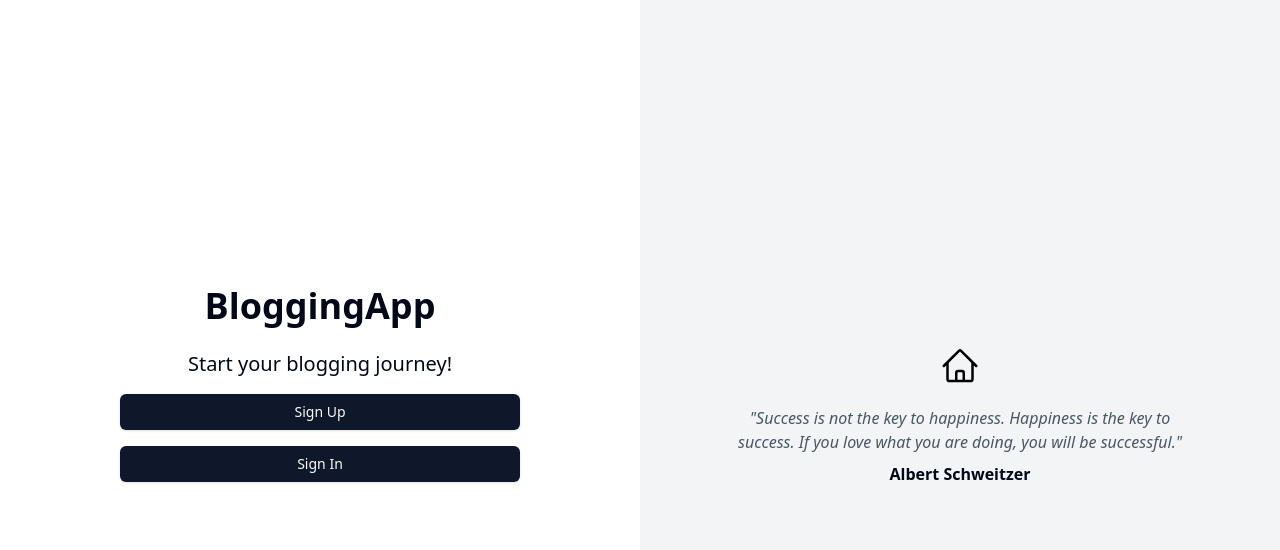
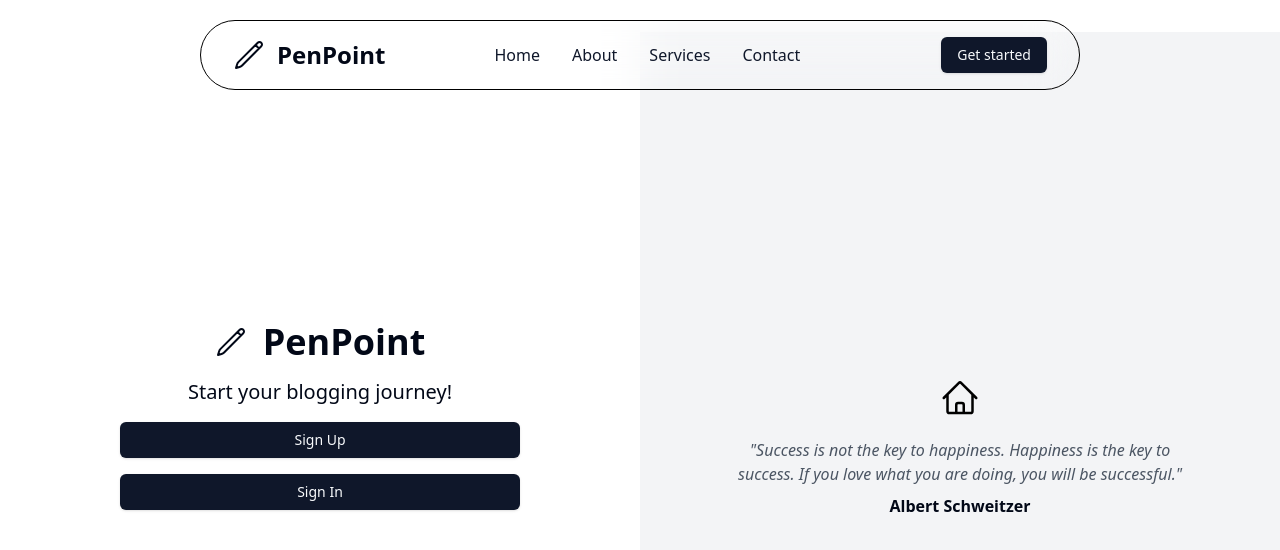
Before and after one commit to akshatg5/Pen-Point, a React (Vite) app in the folder Frontend/: page / in a window 1280 px wide. Shown: the top 550 px of the page. Built offline with nearby package versions, Linux system fonts and the light colour scheme; no server answers.

Commit message:
Added protected route and navbar on home page

```diff
--- a/Frontend/package.json
+++ b/Frontend/package.json
@@ -24,6 +24,7 @@
     "class-variance-authority": "^0.7.0",
     "cloudinary": "^2.3.0",
     "clsx": "^2.1.1",
+    "framer-motion": "^11.3.17",
     "react": "^18.2.0",
     "react-dom": "^18.2.0",
     "react-hook-form": "^7.51.5",
--- a/Frontend/src/App.tsx
+++ b/Frontend/src/App.tsx
@@ -1,5 +1,5 @@
-import { BrowserRouter,Route,Routes } from "react-router-dom";
-import SignUp  from './pages/Signup'
+import { BrowserRouter, Route, Routes } from "react-router-dom";
+import SignUp from './pages/Signup';
 import SignIn from "./pages/Signin.tsx";
 import CreateBlogPost from "./pages/AddBlogPage.tsx";
 import AllBlogs from "./pages/AllBlogs.tsx";
@@ -9,26 +9,25 @@ import AboutUs from "./pages/AboutUs.tsx";
 import Services from "./pages/Services.tsx";
 import ContactUs from "./pages/ContactUs.tsx";
 import EditBlogPost from "./pages/EditBlog.tsx";
+import ProtectedRoute from "./Utils/ProtectedRoutes.tsx";
 
 function App() {
   return (
-    <>
-      <BrowserRouter>
-        <Routes>
-            <Route path='/' element={<LandingPage/>} />
-            <Route path='/signup' element={<SignUp/>} />
-            <Route path='/signin' element={<SignIn/>} />
-            <Route path='/aboutus' element={<AboutUs/>} />
-            <Route path='/services' element={<Services/>} />
-            <Route path='/contactus' element={<ContactUs/>} />
-            <Route path='/addblog' element={<CreateBlogPost/>} />
-            <Route path='/blogs' element={<AllBlogs/>} />
-            <Route path='/blog/:blogId' element={<ReadBlogPage/>} />
-            <Route path='/editBlog/:blogId' element={<EditBlogPost/>} />
-        </Routes>
-      </BrowserRouter>
-    </>
-  )
+    <BrowserRouter>
+      <Routes>
+        <Route path="/" element={<LandingPage />} />
+        <Route path="/signup" element={<SignUp />} />
+        <Route path="/signin" element={<SignIn />} />
+        <Route path="/aboutus" element={<AboutUs />} />
+        <Route path="/services" element={<Services />} />
+        <Route path="/contactus" element={<ContactUs />} />
+        <Route path="/addblog" element={<ProtectedRoute><CreateBlogPost /></ProtectedRoute>} />
+        <Route path="/blogs" element={<ProtectedRoute><AllBlogs /></ProtectedRoute>}/>
+        <Route path="/blog/:blogId" element={<ProtectedRoute><ReadBlogPage /></ProtectedRoute>} />
+        <Route path="/editBlog/:blogId" element={<ProtectedRoute><EditBlogPost /></ProtectedRoute>} />
+      </Routes>
+    </BrowserRouter>
+  );
 }
 
 export default App;
--- /dev/null
+++ b/Frontend/src/Utils/ProtectedRoutes.tsx
@@ -0,0 +1,49 @@
+import React, { useEffect, useState } from "react";
+import { Navigate } from "react-router-dom";
+import axios from "axios";
+import { LoadingSpinner } from "@/components/loadingSpinner";
+
+const BACKEND_URL = import.meta.env.VITE_BASE_URL;
+
+const ProtectedRoute = ({ children }: { children: React.ReactNode }) => {
+  const [userId, setUserId] = useState<string | null>(null);
+  const [loading, setLoading] = useState(true);
+
+  const fetchUserId = async () => {
+    try {
+      const token = localStorage.getItem("token");
+      if (!token) {
+        setLoading(false);
+        return;
+      }
+
+      const response = await axios.get(`${BACKEND_URL}/api/v1/user/whoami`, {
+        headers: {
+          Authorization: `${token}`,
+        },
+      });
+      setUserId(response.data.id);
+    } catch (error) {
+      console.error("Cannot fetch the user id!", error);
+    } finally {
+      setLoading(false);
+    }
+  };
+
+  useEffect(() => {
+    fetchUserId();
+  }, []);
+
+  if (loading) {
+    return <div className="absolute inset-0 flex justify-center items-center bg-white bg-opacity-75 z-10">
+    <LoadingSpinner className="" />
+  </div>; }
+
+  if (!userId) {
+    return <Navigate to="/" replace />;
+  }
+
+  return <>{children}</>;
+};
+
+export default ProtectedRoute;
--- a/Frontend/src/components/navbar.tsx
+++ b/Frontend/src/components/navbar.tsx
@@ -1,16 +1,38 @@
-import React, { useState } from "react";
+import React, { useEffect, useState } from "react";
 import { Button } from "./ui/button";
 import { Link, useLocation, useNavigate } from "react-router-dom";
+import axios from "axios";
+
+const BACKEND_URL = import.meta.env.VITE_BASE_URL;
 
 export const Navbar: React.FC = () => {
   const location = useLocation();
   const navigate = useNavigate();
   const [isMenuOpen, setIsMenuOpen] = useState(false);
+  const [userId, setUserId] = useState<string>("");
+
+  const fetchUserId = async () => {
+    try {
+      const token = localStorage.getItem("token");
+      const response = await axios.get(`${BACKEND_URL}/api/v1/user/whoami`, {
+        headers: {
+          Authorization: `${token}`,
+        },
+      });
+      setUserId(response.data.id);
+    } catch (error) {
+      console.error("Cannot fetch the user id!");
+    }
+  };
 
   const handleLogOut = () => {
     localStorage.removeItem("token");
     navigate("/");
   };
+
+  useEffect(() => {
+    fetchUserId()
+  },[])
 
   const toggleMenu = () => {
     setIsMenuOpen(!isMenuOpen);
@@ -48,6 +70,8 @@ export const Navbar: React.FC = () => {
                 Get started
               </Button>
             </Link>
+            {
+              userId && location.pathname !== "/" &&
               <div className="">
               <Button
                 type="button"
@@ -57,6 +81,7 @@ export const Navbar: React.FC = () => {
                 Logout
               </Button>
             </div>
+              }
             <button
               type="button"
               className="inline-flex items-center p-2 w-10 h-10 justify-center text-sm text-gray-500 rounded-lg md:hidden hover:bg-gray-100 focus:outline-none focus:ring-2 focus:ring-gray-200 dark:text-gray-400 dark:hover:bg-gray-700 dark:focus:ring-gray-600"
@@ -148,6 +173,8 @@ export const Navbar: React.FC = () => {
                     Get started
                   </button>
                 </Link>
+                {
+                  userId && location.pathname !== "/" &&
                   <li>
                   <button
                     type="button"
@@ -161,6 +188,7 @@ export const Navbar: React.FC = () => {
                     Logout
                   </button>
                 </li>
+                  }
               </li>
             </ul>
           </div>
--- a/Frontend/src/pages/LandingPage.tsx
+++ b/Frontend/src/pages/LandingPage.tsx
@@ -2,15 +2,34 @@ import React from "react";
 import { Button } from "@/components/ui/button";
 import { Link } from "react-router-dom";
 import { QuotesCardComponent } from "@/components/quotesHalf";
+import { Navbar } from "@/components/navbar";
 
 const LandingPage: React.FC = () => {
   return (
+    <>
+    <Navbar/>
     <div className="grid grid-cols-2 h-screen max-sm:grid-cols-1">
       <div className="flex flex-col justify-center items-center bg-white max-sm:w-full max-sm:p-4">
         <div className="mb-8 text-center max-sm:mb-4">
-          <h1 className="text-4xl mb-6 font-bold max-sm:text-2xl">
-            BloggingApp
+          <div className="flex justify-center items-center mb-4">
+          <svg
+              xmlns="http://www.w3.org/2000/svg"
+              fill="none"
+              viewBox="0 0 24 24"
+              strokeWidth={1.5}
+              stroke="currentColor"
+              className="w-8 h-8"
+            >
+              <path
+                strokeLinecap="round"
+                strokeLinejoin="round"
+                d="m16.862 4.487 1.687-1.688a1.875 1.875 0 1 1 2.652 2.652L6.832 19.82a4.5 4.5 0 0 1-1.897 1.13l-2.685.8.8-2.685a4.5 4.5 0 0 1 1.13-1.897L16.863 4.487Zm0 0L19.5 7.125"
+              />
+            </svg>
+          <h1 className="text-4xl ml-4 font-bold max-sm:text-2xl">
+            PenPoint
           </h1>
+          </div>
           <h1 className="text-xl mb-2 max-sm:text-lg">
             Start your blogging journey!
           </h1>
@@ -32,6 +51,7 @@ const LandingPage: React.FC = () => {
       </div>
       <QuotesCardComponent />
     </div>
+    </>
   );
 };
 
```
Also changed, not shown: 1 other file (tests, documents, lock files or other folders). Lines whose indentation alone changed are shown as unchanged.
